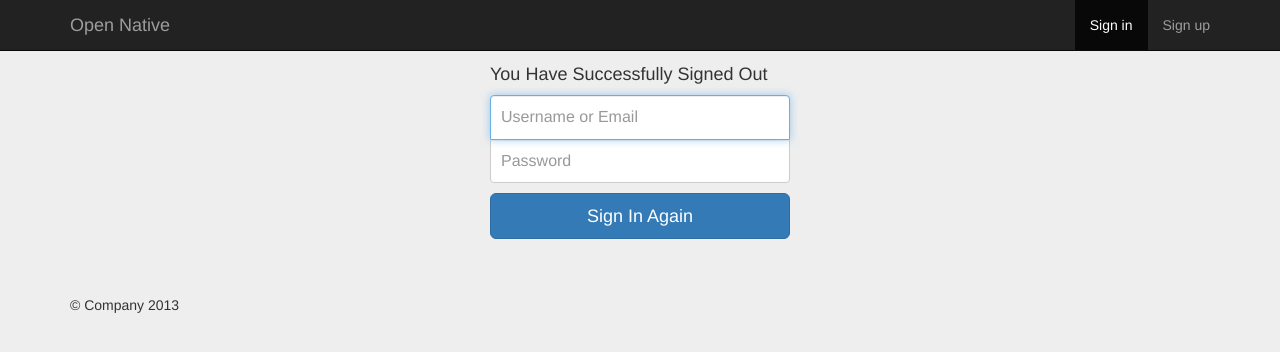
After one commit to davidzhuang/opennative, a Django app: page /accounts/signedout/ in a window 1280 px wide. The commit adds this page. Shown: the top 352 px of the page. Run offline with Django 3.2, Linux system fonts and the light colour scheme; some libraries are stand-ins or nearby versions.

Commit message:
Added signout page

```diff
--- a/accounts/templates/accounts/frame.html
+++ b/accounts/templates/accounts/frame.html
@@ -46,7 +46,7 @@
           <ul class="nav navbar-nav navbar-right">
           {% if user.is_authenticated %}
             <li><a href="#">{{ user.get_username }}</a></li>
-            <li><a href="{% url 'accounts:signin' %}">Sign out</a></li>
+            <li><a href="{% url 'accounts:signedout' %}">Sign out</a></li>
           {% else %}
             <li><a href="{% url 'accounts:signin' %}">Sign in</a></li>
             <li><a href="{% url 'accounts:signup' %}">Sign up</a></li>
--- /dev/null
+++ b/accounts/templates/accounts/signedout.html
@@ -0,0 +1,41 @@
+<!---Inherits frame.html --->
+{% extends "accounts/frame.html" %}
+
+{% load staticfiles %}
+
+<!---title block --->
+{% block page_title %}
+  <title>Signed Out - Open Native</title>
+{% endblock %}
+
+  {% block page_file_links %}
+    <!-- Custom styles for this template -->
+    <link href="{% static 'accounts/css/signin.css' %}" rel="stylesheet">
+  {% endblock %}
+
+  <!---Block for Navigation Bar on top of page --->
+  {% block nav_bar_right_block %}
+          <ul class="nav navbar-nav navbar-right">
+            <li class="active"><a href="{% url 'accounts:signin' %}">Sign in</a></li>
+            <li><a href="{% url 'accounts:signup' %}">Sign up</a></li>
+          </ul>
+  {% endblock %}
+
+  {% block main_row_block %}
+    <div class="container">
+
+      <form class="form-signin" action=""  method="POST">
+        {% csrf_token %}
+        <h4 class="form-signin-heading">You Have Successfully Signed Out</h4>
+        {% if error %}
+            <p style="color: red;">
+                {{error}}
+            </p>
+        {% endif %}
+        <input type="text" class="form-control" name="username" placeholder="Username or Email" autofocus>
+        <input type="password" class="form-control" name="password" placeholder="Password">
+        <button class="btn btn-lg btn-primary btn-block" type="submit">Sign In Again</button>
+      </form>
+    </div> <!-- /container -->
+
+  {% endblock %}
--- a/accounts/urls.py
+++ b/accounts/urls.py
@@ -6,6 +6,8 @@ urlpatterns = patterns('accounts.views',
     #url(r'^$', 'index', name='index'),
     # ex: /accounts/signin
     url(r'^signin/$', 'signin', name='signin'),
+    # ex: /accounts/signin
+    url(r'^signedout/$', 'signedout', name='signedout'),
     # ex: /accounts/signup
     url(r'^signup/$', 'signup', name='signup'),
     # ex: /accounts/signup_done
--- a/accounts/views.py
+++ b/accounts/views.py
@@ -49,6 +49,12 @@ def signin(request):
             return render(request, "accounts/signin.html", {'error': 'Username/email and password do not match'})
     else:
         return render(request, "accounts/signin.html", {})
+
+def signedout(request):
+    return render(request, "accounts/signedout.html", {})
+
+
+
 
 def signup(request):
     if request.method == 'POST':
```
